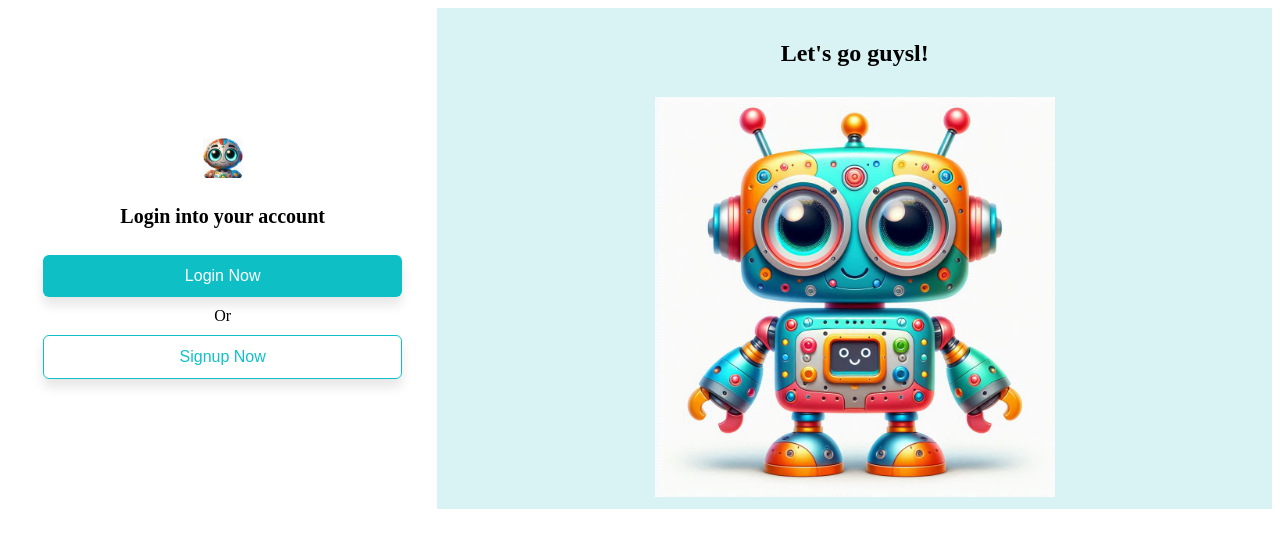
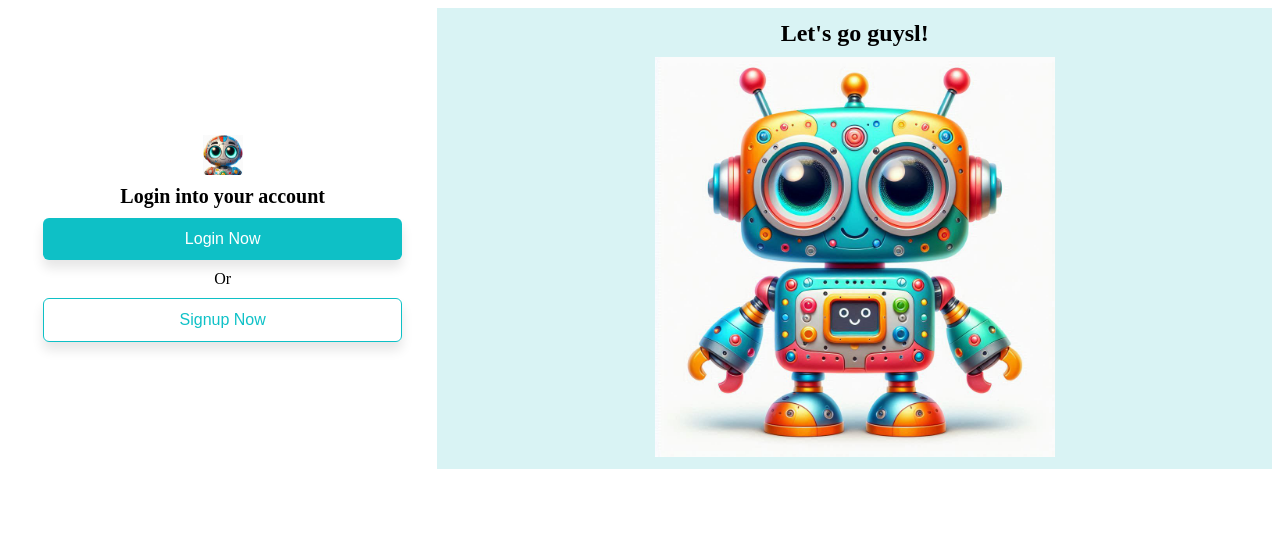
Before and after one commit to daniel13developer/Projetos-Angular, an Angular app in the folder website-login/: page /login in a window 1280 px wide. Shown: the top 548 px of the page. Built offline with nearby package versions, Linux system fonts and the light colour scheme.

Commit message:
zerando margem e padding

```diff
--- a/website-login/src/app/components/default-login-layout/default-login-layout.component.scss
+++ b/website-login/src/app/components/default-login-layout/default-login-layout.component.scss
@@ -1,9 +1,9 @@
-// * {
-//     margin: 0;
-//     padding: 0;
-//     box-sizing:  border-box;
+* {
+    margin: 0;
+    padding: 0;
+    box-sizing:  border-box;
 
-// }
+}
 
 html,body   {
     height: 100%;
```
